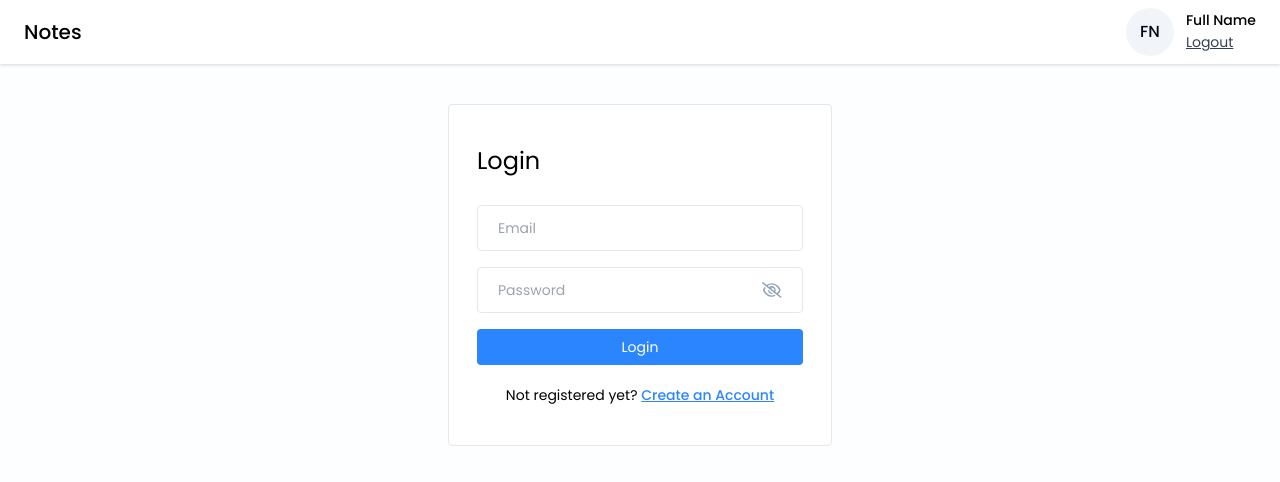
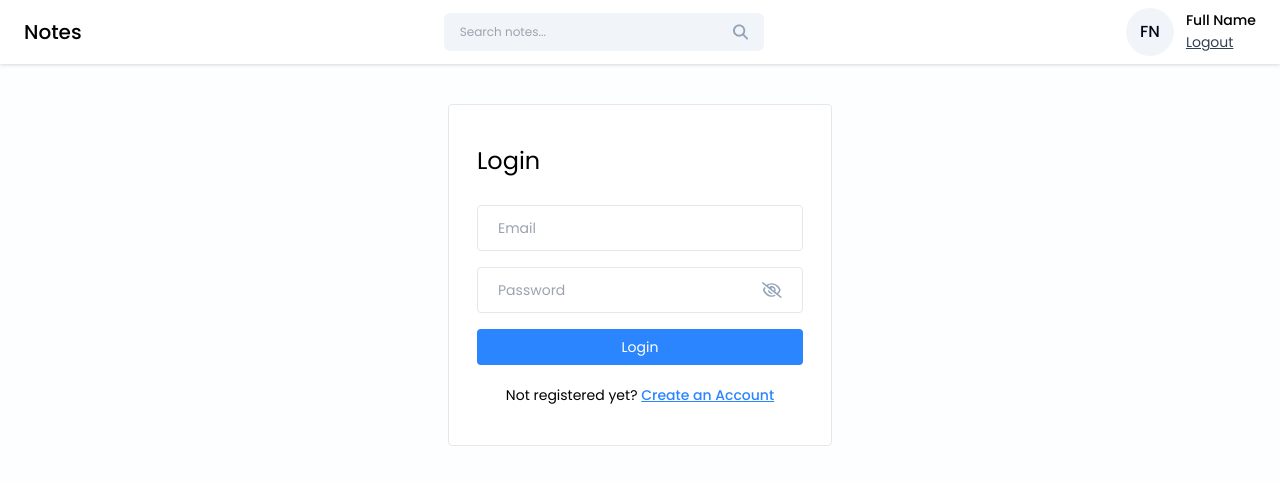
Before and after one commit to themistogenes/notes-app, a React (Vite) app in the folder frontend/: page /login in a window 1280 px wide. Shown: the top 482 px of the page. Built offline with nearby package versions, Linux system fonts and the light colour scheme.

Commit message:
SearchBar component

```diff
--- a/frontend/src/components/Navbar/Navbar.jsx
+++ b/frontend/src/components/Navbar/Navbar.jsx
@@ -1,8 +1,10 @@
-import React from 'react';
+import React, { useState } from 'react';
 import ProfileInfo from '../Cards/ProfileInfo';
 import { useNavigate } from 'react-router-dom';
+import SearchBar from '../SearchBar/SearchBar';
 
 const Navbar = () => {
+  const [searchQuery, setSearchQuery] = useState('');
 
   const navigate = useNavigate();
 
@@ -10,9 +12,25 @@
     navigate('/Login');
   }
 
+  const handleSearch = () => {
+
+  }
+
+  const onClearSearch = () => {
+    setSearchQuery('');
+  }
+
   return (
     <div className="bg-white flex items-center justify-between px-6 py-2 drop-shadow">
       <h2 className="text-xl font-medium text-black py-2">Notes</h2>
+
+      <SearchBar
+        value={searchQuery}
+        onChange={(e) => {setSearchQuery(e.target.value)}}
+        handleSearch={handleSearch}
+        onClearSearch={onClearSearch}
+      />
+
       <ProfileInfo onLogout={onLogout} />
     </div>
   )
--- /dev/null
+++ b/frontend/src/components/SearchBar/SearchBar.jsx
@@ -0,0 +1,27 @@
+import React from 'react';
+import { FaMagnifyingGlass } from 'react-icons/fa6';
+import { IoMdClose } from 'react-icons/io';
+
+const SearchBar = ({ value, onChange, handleSearch, onClearSearch }) => {
+  return (
+    <div className="w-80 flex items-center px-4 bg-slate-100 rounded-md">
+      <input
+        type="text"
+        placeholder="Search notes..."
+        className="w-full text-xs bg-transparent py-[11px] outline-none"
+        value={value}
+        onChange={onChange}
+      />
+
+      {
+        value && (
+          <IoMdClose className="text-xl text-slate-500 cursor-pointer hover:text-black mr-3" onClick={onClearSearch} />
+        )
+      }
+
+      <FaMagnifyingGlass className="text-slate-400 cursor-pointer hover:text-black" onClick={handleSearch} />
+    </div>
+  )
+}
+
+export default SearchBar
```
